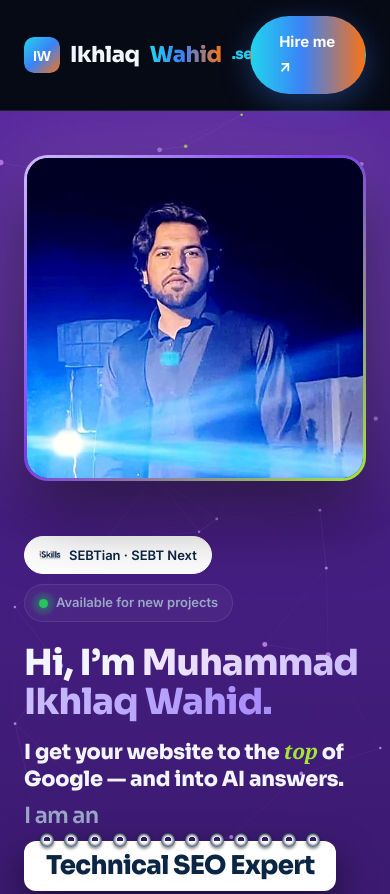
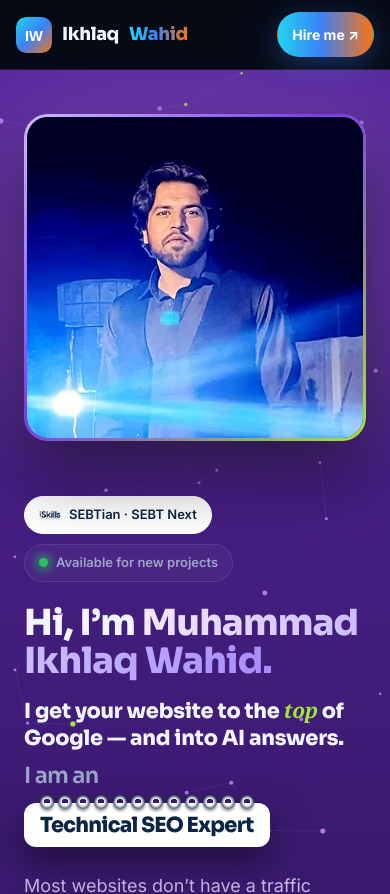
Before and after one commit to engr-ikhlaq/ikhlaq-portfolio, a plain HTML site: page index.html in a window 390 px wide. Shown: the top 894 px of the page. Drawn offline with Linux system fonts and the light colour scheme; a web font is replaced by a local one.

Commit message:
Fix mobile layout: anchor scroll-margin under sticky header, phone header fit, flip-book size, stacked contact buttons

```diff
--- a/styles.css
+++ b/styles.css
@@ -18,6 +18,9 @@
 }
 
 html { scroll-behavior: smooth; }
+
+/* Anchor targets must clear the sticky header, or section headings land hidden under it */
+section[id] { scroll-margin-top: 88px; }
 
 body {
   background: var(--bg);
@@ -353,4 +356,13 @@ img { max-width: 100%; height: auto; }
   .nav-links { display: none; }
   .nav-cta { margin-left: auto; }
   .flow-arrow { display: none; }
+  /* Phone-width hardening: keep the header compact, shrink the flip-book
+     line so it never overflows, and stack the contact buttons full-width */
+  .nav { padding: 12px 16px; gap: 10px; }
+  .logo { font-size: 18px; }
+  .logo em { display: none; }
+  .nav-cta { padding: 10px 14px; font-size: 14px; }
+  .flip-face { font-size: .58em; padding: 10px 16px; }
+  .contact .hero-actions { flex-direction: column; align-items: stretch; }
+  .contact .hero-actions .btn { width: 100%; }
 }
```
